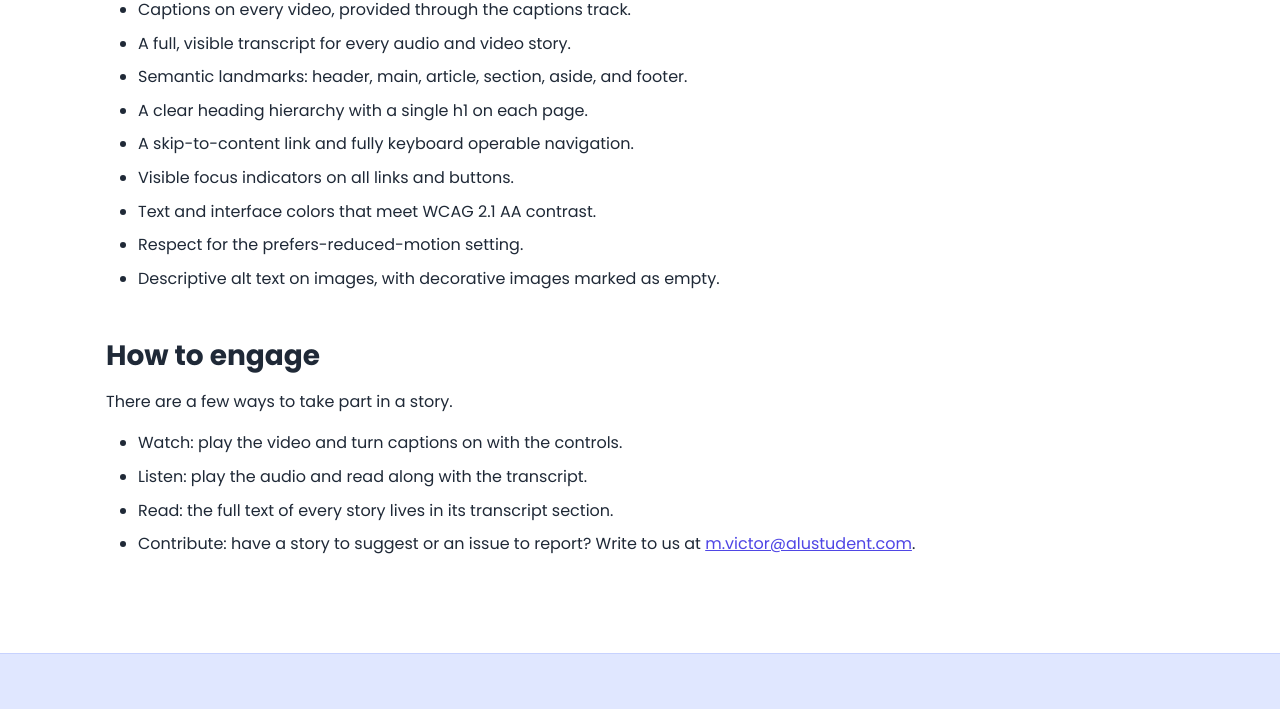
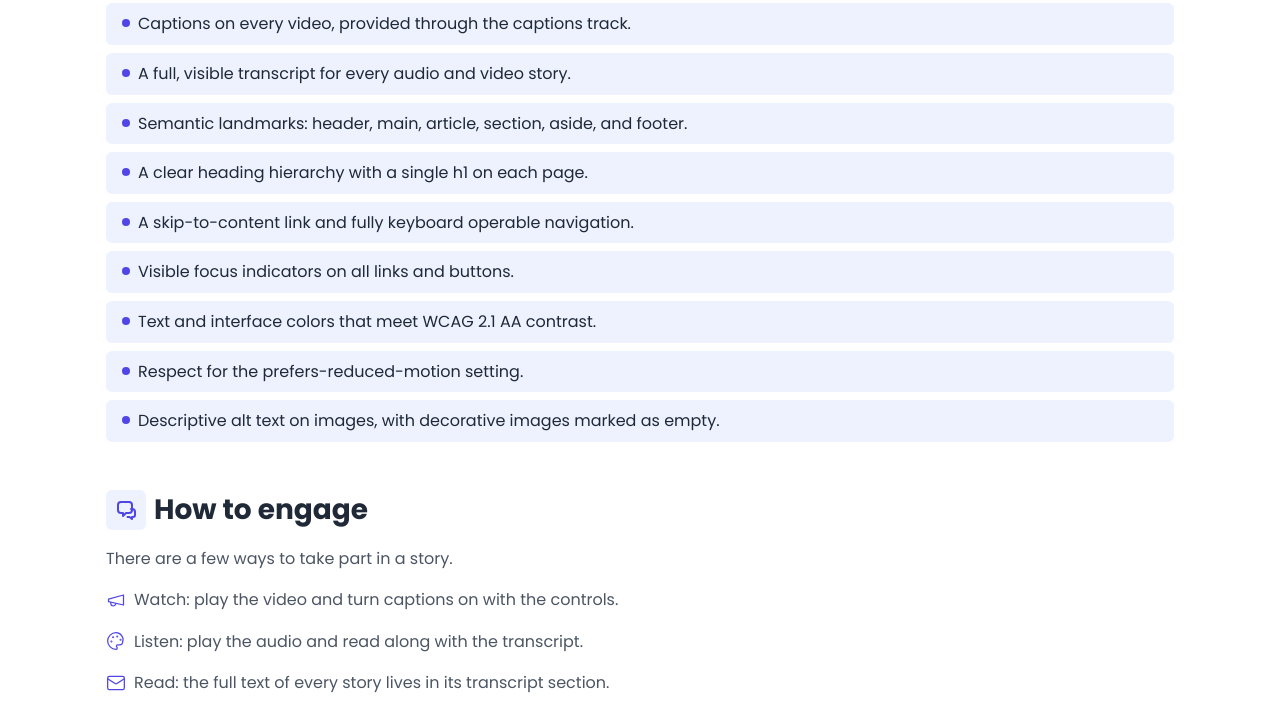
Before and after one commit to V-Mugisha/storycast, a website: page about.html in a window 1280 px wide. Shown: the part 588-1297 px from the top of the page. Drawn offline with Linux system fonts and the light colour scheme.

Commit message:
feat: enhance accessibility features and engagement sections in about page; add new icons and styles

```diff
--- a/about.html
+++ b/about.html
@@ -45,30 +45,35 @@
                     added at the end.</p>
             </section>
 
-            <section>
-                <h2>Accessibility features</h2>
-                <ul>
-                    <li>Captions on every video, provided through the captions track.</li>
-                    <li>A full, visible transcript for every audio and video story.</li>
-                    <li>Semantic landmarks: header, main, article, section, aside, and footer.</li>
-                    <li>A clear heading hierarchy with a single h1 on each page.</li>
-                    <li>A skip-to-content link and fully keyboard operable navigation.</li>
-                    <li>Visible focus indicators on all links and buttons.</li>
-                    <li>Text and interface colors that meet WCAG 2.1 AA contrast.</li>
-                    <li>Respect for the prefers-reduced-motion setting.</li>
-                    <li>Descriptive alt text on images, with decorative images marked as empty.</li>
+            <section class="about-card">
+                <header class="about-card__head">
+                    <span class="about-card__icon"><img src="assets/icons/accessibility.svg" alt=""></span>
+                    <h2 class="about-card__title">Accessibility features</h2>
+                </header>
+                <ul class="feature-list">
+                    <li class="feature">Captions on every video, provided through the captions track.</li>
+                    <li class="feature">A full, visible transcript for every audio and video story.</li>
+                    <li class="feature">Semantic landmarks: header, main, article, section, aside, and footer.</li>
+                    <li class="feature">A clear heading hierarchy with a single h1 on each page.</li>
+                    <li class="feature">A skip-to-content link and fully keyboard operable navigation.</li>
+                    <li class="feature">Visible focus indicators on all links and buttons.</li>
+                    <li class="feature">Text and interface colors that meet WCAG 2.1 AA contrast.</li>
+                    <li class="feature">Respect for the prefers-reduced-motion setting.</li>
+                    <li class="feature">Descriptive alt text on images, with decorative images marked as empty.</li>
                 </ul>
             </section>
 
-            <section>
-                <h2>How to engage</h2>
-                <p>There are a few ways to take part in a story.</p>
-                <ul>
-                    <li>Watch: play the video and turn captions on with the controls.</li>
-                    <li>Listen: play the audio and read along with the transcript.</li>
-                    <li>Read: the full text of every story lives in its transcript section.</li>
-                    <li>Contribute: have a story to suggest or an issue to report? Write to us at <a
-                            href="mailto:m.victor@alustudent.com">m.victor@alustudent.com</a>.</li>
+            <section class="about-card">
+                <header class="about-card__head">
+                    <span class="about-card__icon"><img src="assets/icons/speech-bubbles.svg" alt=""></span>
+                    <h2 class="about-card__title">How to engage</h2>
+                </header>
+                <p class="about-card__intro">There are a few ways to take part in a story.</p>
+                <ul class="engage-list">
+                    <li class="engage"><img class="engage__icon" src="assets/icons/megaphone.svg" alt=""><span class="engage__text">Watch: play the video and turn captions on with the controls.</span></li>
+                    <li class="engage"><img class="engage__icon" src="assets/icons/palette.svg" alt=""><span class="engage__text">Listen: play the audio and read along with the transcript.</span></li>
+                    <li class="engage"><img class="engage__icon" src="assets/icons/envelope.svg" alt=""><span class="engage__text">Read: the full text of every story lives in its transcript section.</span></li>
+                    <li class="engage"><img class="engage__icon" src="assets/icons/envelope-check.svg" alt=""><span class="engage__text">Contribute: have a story to suggest or an issue to report? Write to us at <a class="engage__link" href="mailto:m.victor@alustudent.com">m.victor@alustudent.com</a>.</span></li>
                 </ul>
             </section>
         </article>
--- /dev/null
+++ b/sass/components/_about.scss
@@ -0,0 +1,96 @@
+@use "../tokens" as t;
+
+@layer components {
+  .about-card {
+    &__head {
+      display: flex;
+      align-items: center;
+      gap: t.$space-sm;
+      margin-bottom: t.$space-md;
+    }
+
+    &__icon {
+      display: flex;
+      align-items: center;
+      justify-content: center;
+      width: 2.5rem;
+      height: 2.5rem;
+      border-radius: t.$radius-sm;
+      background: t.$color-tint;
+
+      img {
+        width: 1.5rem;
+        height: 1.5rem;
+      }
+    }
+
+    &__title {
+      margin: 0;
+    }
+
+    &__intro {
+      margin: 0 0 t.$space-md;
+      color: t.$color-text-muted;
+    }
+  }
+
+  .feature-list {
+    display: flex;
+    flex-direction: column;
+    gap: t.$space-sm;
+    margin: 0;
+    padding: 0;
+    list-style: none;
+  }
+
+  .feature {
+    position: relative;
+    padding: t.$space-sm t.$space-md t.$space-sm t.$space-lg;
+    background: t.$color-tint;
+    border-radius: t.$radius-sm;
+    color: t.$color-text;
+
+    &::before {
+      content: "";
+      position: absolute;
+      left: t.$space-md;
+      top: t.$space-md;
+      width: 0.5rem;
+      height: 0.5rem;
+      border-radius: 50%;
+      background: t.$color-primary;
+    }
+  }
+
+  .engage-list {
+    display: flex;
+    flex-direction: column;
+    gap: t.$space-md;
+    margin: 0;
+    padding: 0;
+    list-style: none;
+  }
+
+  .engage {
+    display: flex;
+    align-items: flex-start;
+    gap: t.$space-sm;
+  }
+
+  .engage__icon {
+    flex-shrink: 0;
+    width: 1.25rem;
+    height: 1.25rem;
+    margin-top: 0.15em;
+  }
+
+  .engage__text {
+    color: t.$color-text-muted;
+  }
+
+  .engage__link {
+    color: t.$color-primary;
+    font-weight: t.$weight-bold;
+    text-decoration: underline;
+  }
+}
--- a/sass/layout/_grid.scss
+++ b/sass/layout/_grid.scss
@@ -72,15 +72,6 @@
 
     section > p {
       margin: 0 0 t.$space-md;
-    }
-
-    ul {
-      margin: 0 0 t.$space-md;
-      padding-left: t.$space-lg;
-    }
-
-    li {
-      margin-bottom: t.$space-sm;
     }
 
     section > img {
--- a/sass/main.scss
+++ b/sass/main.scss
@@ -2,4 +2,5 @@
 @use "components/buttons";
 @use "components/nav";
 @use "components/story-card";
+@use "components/about";
 @use "layout/grid";
--- a/sass/tokens/_colors.scss
+++ b/sass/tokens/_colors.scss
@@ -12,6 +12,8 @@ $color-border: #d1d5db;
 $color-footer-bg: #e0e7ff;
 $color-footer-border: #c7d2fe;
 
+$color-tint: #eef2ff;
+
 $color-focus: #b45309;
 $color-success: #15803d;
 $color-error: #b91c1c;
```
Also changed, not shown: assets/icons/accessibility.svg (added), assets/icons/envelope-check.svg (added), assets/icons/envelope.svg (added), assets/icons/megaphone.svg (added), assets/icons/palette.svg (added), assets/icons/speech-bubbles.svg (added), css/main.css.
